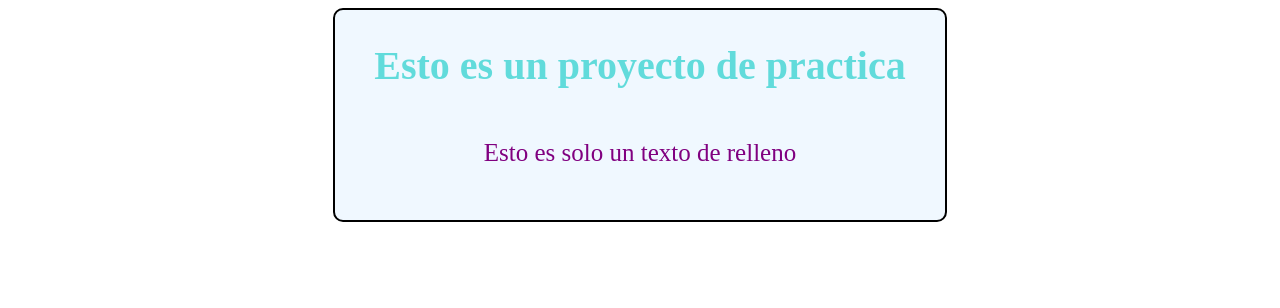
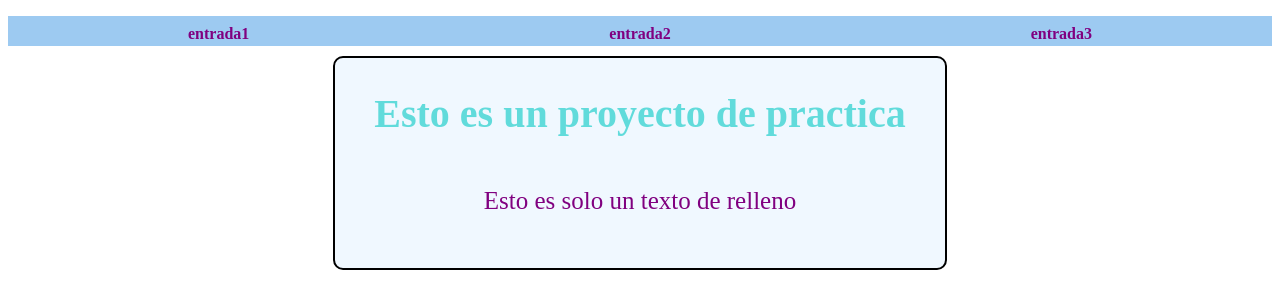
Before and after one commit to JunaDarco/proyectosPlatzi, a plain HTML site: page index.html in a window 1280 px wide. Drawn offline with Linux system fonts and the light colour scheme.

Commit message:
Agregamos una cabecera

```diff
--- a/index.html
+++ b/index.html
@@ -8,13 +8,13 @@
     <link rel="stylesheet" href="style.css">
 </head>
 <body>
-    <!-- <header>
+    <header>
         <ul>
             <li>entrada1</li>
             <li>entrada2</li>
             <li>entrada3</li>
         </ul>
-    </header> -->
+    </header>
     <main>
         <div>
             <h1>Esto es un proyecto de practica</h1>
--- a/style.css
+++ b/style.css
@@ -2,7 +2,7 @@ main{
     display:flex;
     justify-content: center;
 }
-/* header{
+ header{
     background-color:rgb(157, 202, 241);
     height:30px;
     display: block;
@@ -19,14 +19,14 @@ ul{
 li{
     text-align:center;
     font-weight: 800;
-    line-height: 30px;
+    line-height: 25px;
     color:purple;
     padding:5px;
-    /* background:blue;
+
 }
 li:hover{
     background:#76a8c8;
-} */
+} /**/
 h1{
     color: rgb(97, 219, 219);
     width: 100%;
```
